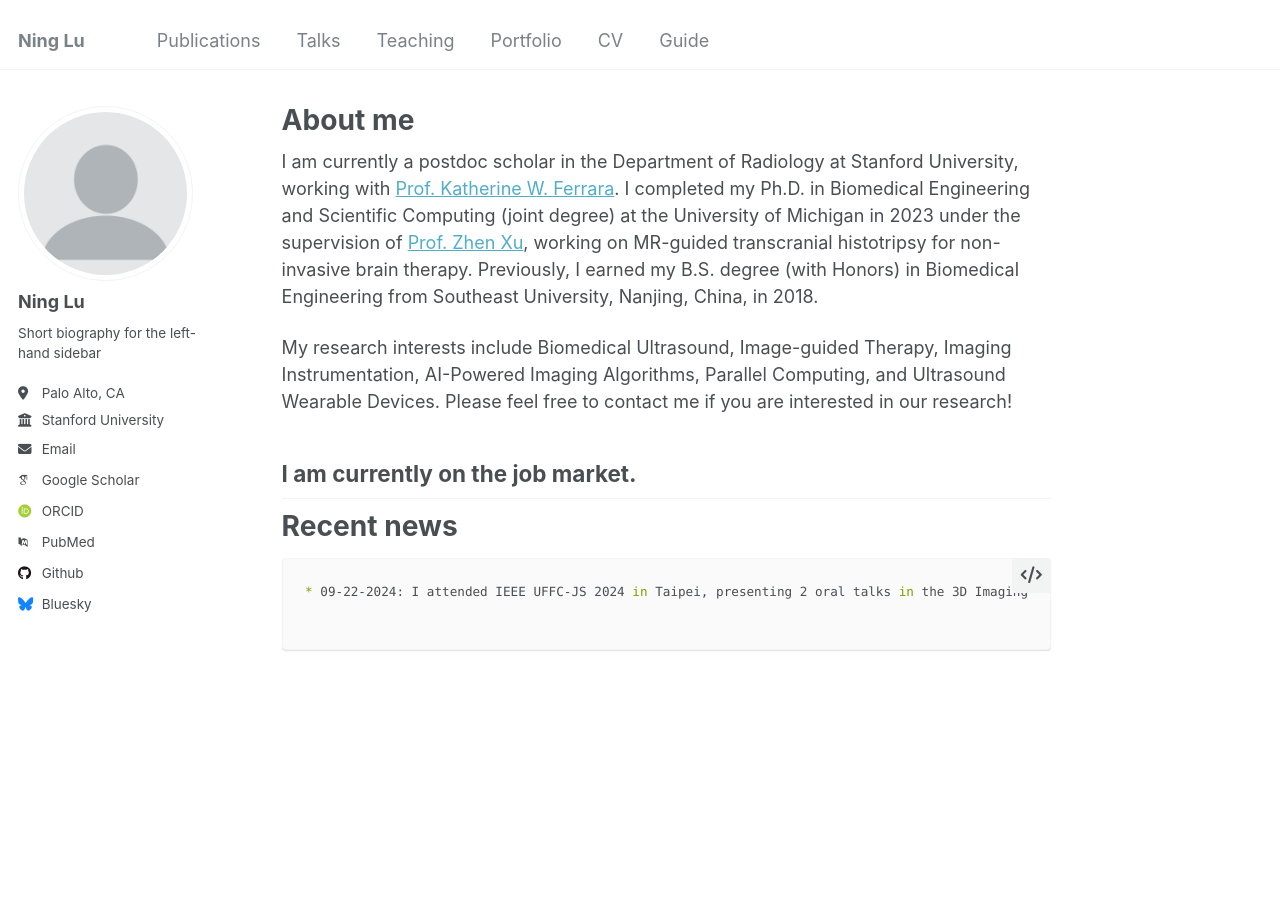
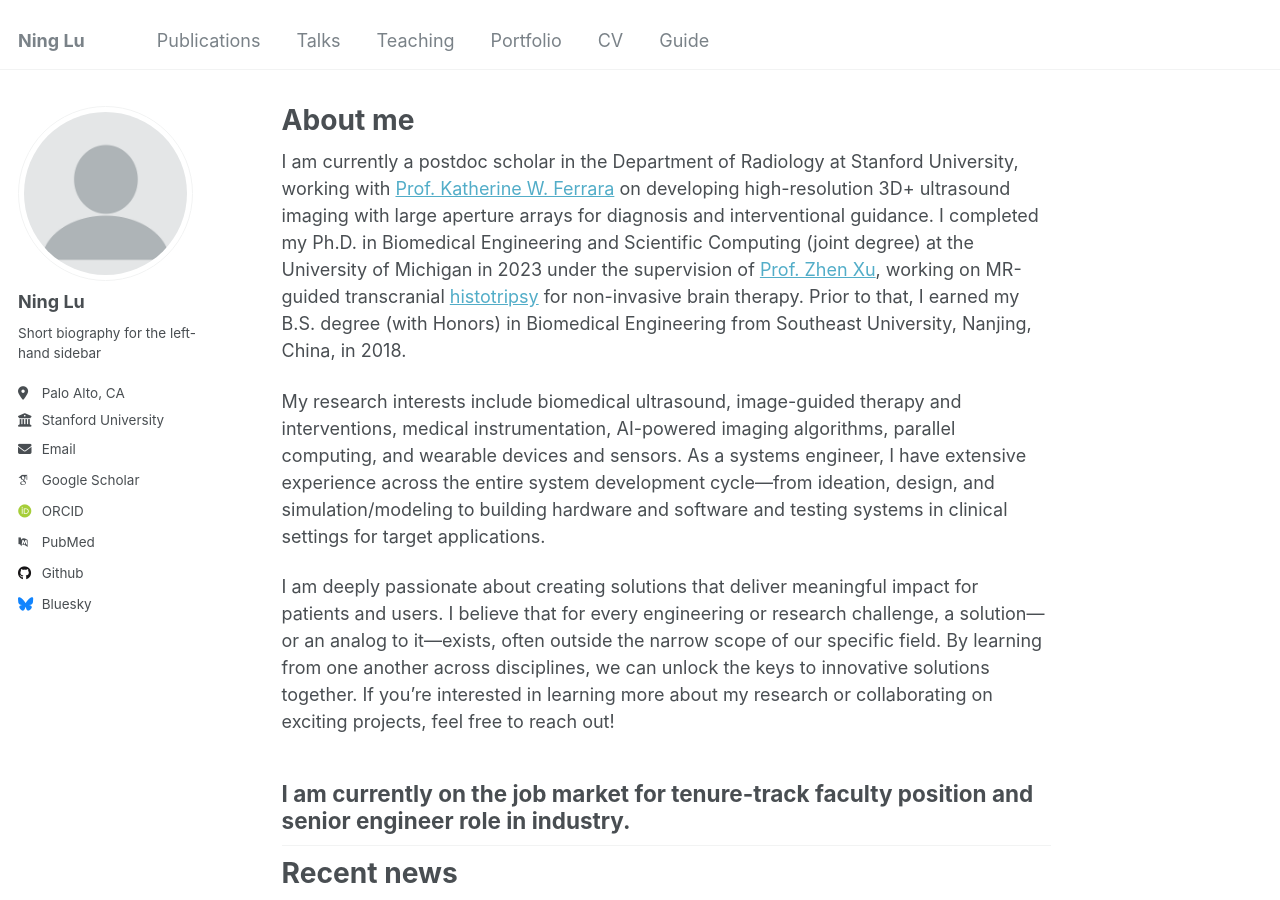
Before and after one commit to NingLu-Ultrasound/ninglu-ultrasound.github.io, a Jekyll site: the page built from _pages/about.md, in a window 1280 px wide and 900 px high. Built offline with Jekyll 4.4.1, drawn with Linux system fonts in a browser that asks for light colours; some web fonts are replaced.

Commit message:
Update about.md

```diff
--- a/_pages/about.md
+++ b/_pages/about.md
@@ -8,12 +8,13 @@ redirect_from:
   - /about.html
 ---
 
-I am currently a postdoc scholar in the Department of Radiology at Stanford University, working with [Prof. Katherine W. Ferrara](https://med.stanford.edu/profiles/katherine-ferrara). I completed my Ph.D. in Biomedical Engineering and Scientific Computing (joint degree) at the University of Michigan in 2023 under the supervision of [Prof. Zhen Xu](https://bme.umich.edu/people/xu-zhen/), working on MR-guided transcranial histotripsy for non-invasive brain therapy. Previously, I earned my B.S. degree (with Honors) in Biomedical Engineering from Southeast University, Nanjing, China, in 2018.
+I am currently a postdoc scholar in the Department of Radiology at Stanford University, working with [Prof. Katherine W. Ferrara](https://med.stanford.edu/profiles/katherine-ferrara) on developing high-resolution 3D+ ultrasound imaging with large aperture arrays for diagnosis and interventional guidance. I completed my Ph.D. in Biomedical Engineering and Scientific Computing (joint degree) at the University of Michigan in 2023 under the supervision of [Prof. Zhen Xu](https://bme.umich.edu/people/xu-zhen/), working on MR-guided transcranial [histotripsy](https://histotripsy.umich.edu/) for non-invasive brain therapy. Prior to that, I earned my B.S. degree (with Honors) in Biomedical Engineering from Southeast University, Nanjing, China, in 2018.
 
-My research interests include Biomedical Ultrasound, Image-guided Therapy, Imaging Instrumentation, AI-Powered Imaging Algorithms, Parallel Computing, and Ultrasound Wearable Devices. Please feel free to contact me if you are interested in our research!
+My research interests include biomedical ultrasound, image-guided therapy and interventions, medical instrumentation, AI-powered imaging algorithms, parallel computing, and wearable devices and sensors. As a systems engineer, I have extensive experience across the entire system development cycle—from ideation, design, and simulation/modeling to building hardware and software and testing systems in clinical settings for target applications.
 
+I am deeply passionate about creating solutions that deliver meaningful impact for patients and users. I believe that for every engineering or research challenge, a solution—or an analog to it—exists, often outside the narrow scope of our specific field. By learning from one another across disciplines, we can unlock the keys to innovative solutions together. If you're interested in learning more about my research or collaborating on exciting projects, feel free to reach out!
 
-<h2>I am currently on the job market.</h2>
+<h2>I am currently on the job market for tenure-track faculty position and senior engineer role in industry.</h2>
 
 Recent news
 ======
```
